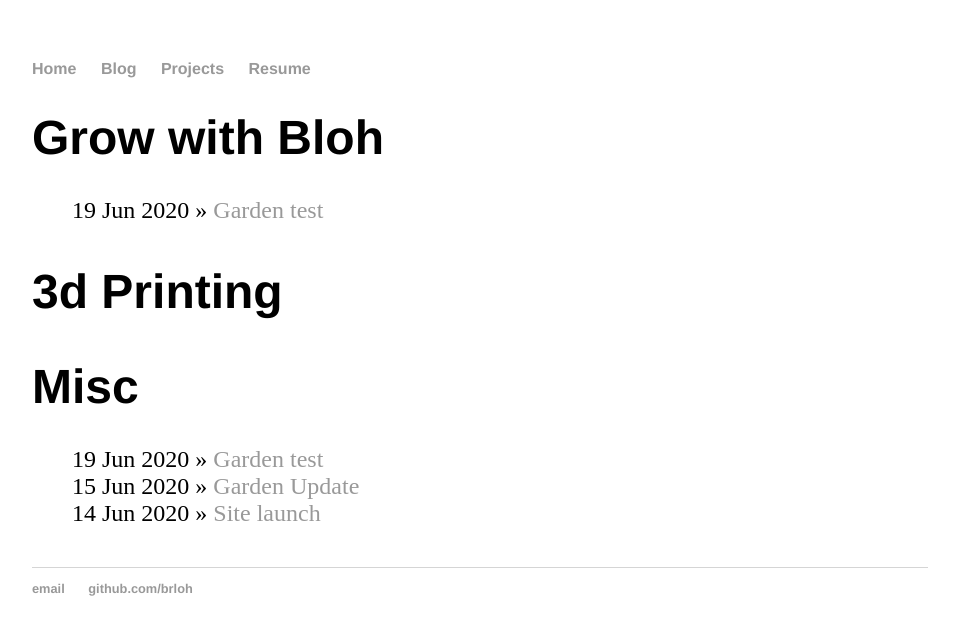
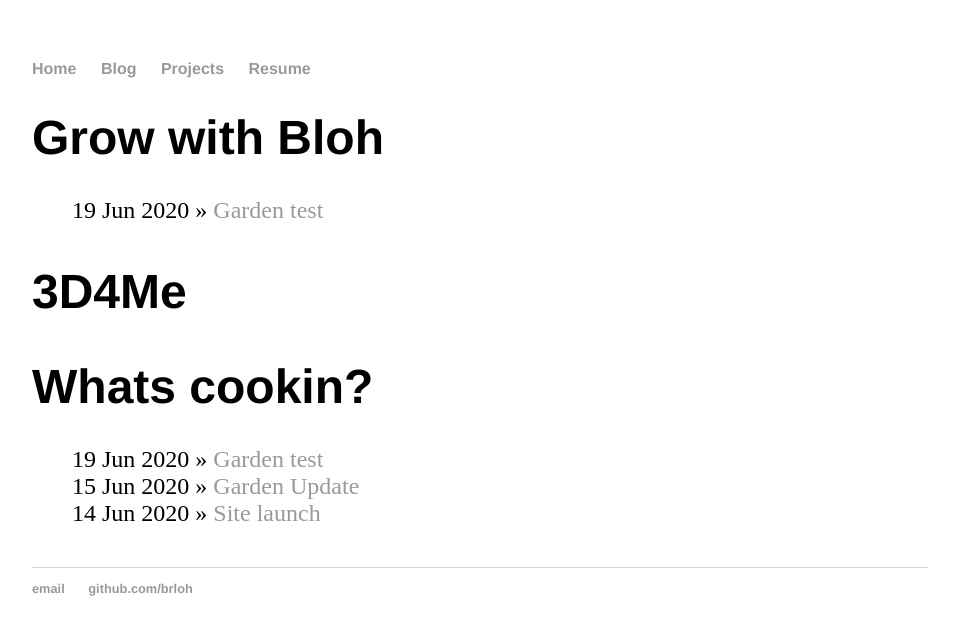
Before and after one commit to brloh/old-website, a Jekyll site: the page built from blog/index.html, in a window 1280 px wide. Shown: the top 635 px of the page, without its empty margins (160-1119 px from the left). Built offline with Jekyll 4.4.1, drawn with Linux system fonts in a browser that asks for light colours.

Commit message:
Update index.html

```diff
--- a/blog/index.html
+++ b/blog/index.html
@@ -12,7 +12,7 @@ title: Brian Loh's Blog
 	{% endfor %}
 	</ul>
 
-	<h1>{{ "3d Printing" }}</h1>
+	<h1>{{ "3D4Me" }}</h1>
 	<ul class="posts">
 
 	  {% for post in site.posts %}
@@ -22,7 +22,7 @@ title: Brian Loh's Blog
 	{% endfor %}
 	</ul>
 
-	<h1>{{ "Misc" }}</h1>
+	<h1>{{ "Whats cookin?" }}</h1>
 	<ul class="posts">
 
 	  {% for post in site.posts %}
```
